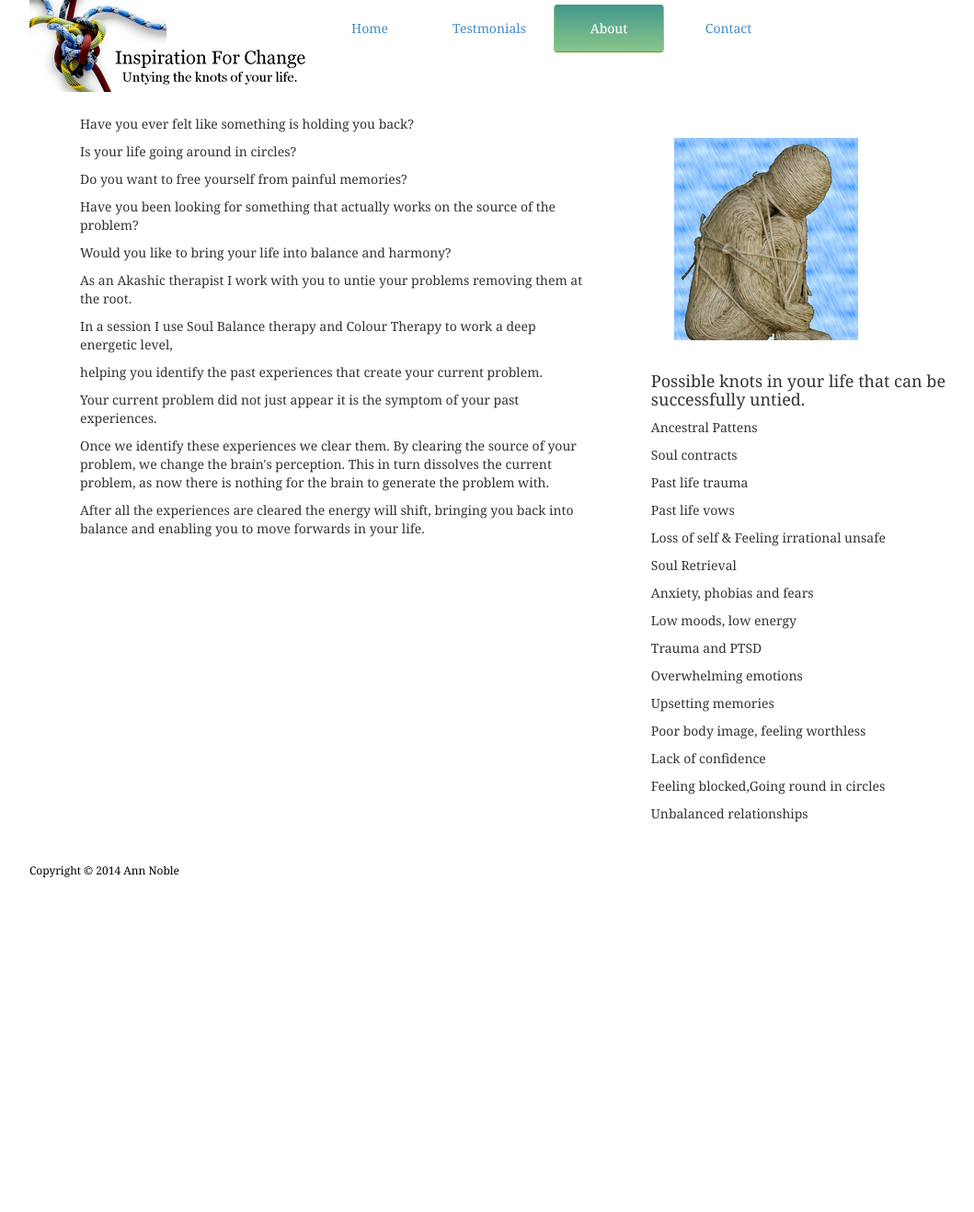
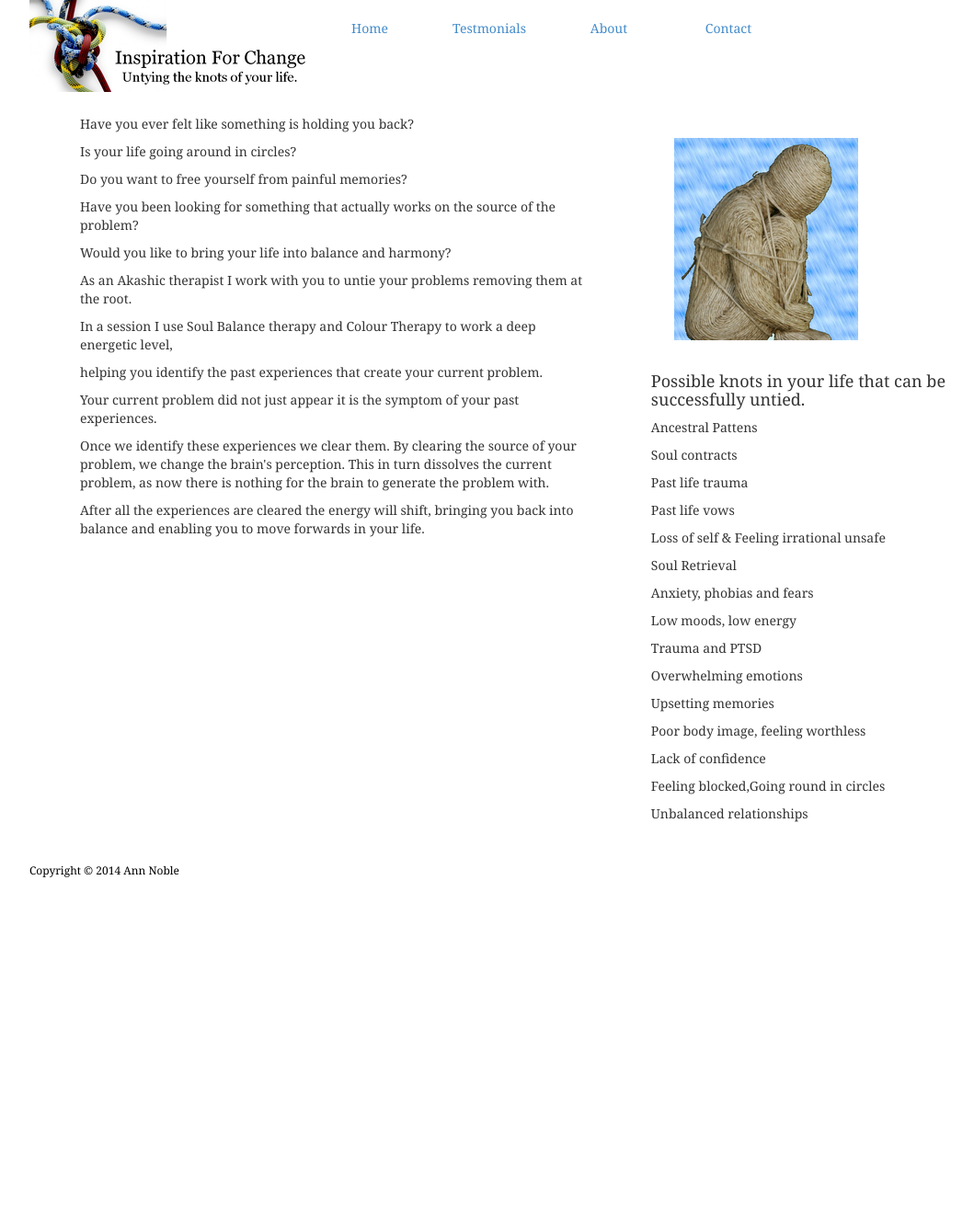
Before and after one commit to designerwebhosting/inspirationforchange, a Jekyll site: the page built from index.md, in a window 1280 px wide. Shown: the whole page at 92% size, without its empty margins (38-1097 px from the left). Built offline with Jekyll 4.4.1, drawn with Linux system fonts in a browser that asks for light colours; nearby versions of some CDN libraries.

Commit message:
Update default.html

```diff
--- a/_layouts/default.html
+++ b/_layouts/default.html
@@ -55,8 +55,9 @@
         <nav id="bs-navbar" class="collapse navbar-collapse">
             <ul class="nav navbar-nav">
                  <li><a type="button" class="btn navbar-btn" href="/index.html">Home</a></li>
-				<li><a type="button" class="btn navbar-btn" href="/testimonials/">Testmonials</a></li>                          <li><a type="button" class="btn btn-custom navbar-btn" href="/about/">About</a></li>
-				<li><a type="button" class="btn navbar-btn" href="/contact/">Contact</a></li>
+		<li><a type="button" class="btn navbar-btn" href="/testimonials/">Testmonials</a></li>
+		<li><a type="button" class="btn navbar-btn" href="/about/">About</a></li>
+		<li><a type="button" class="btn navbar-btn" href="/contact/">Contact</a></li>
       </ul>
         </nav>
     </div>
```
